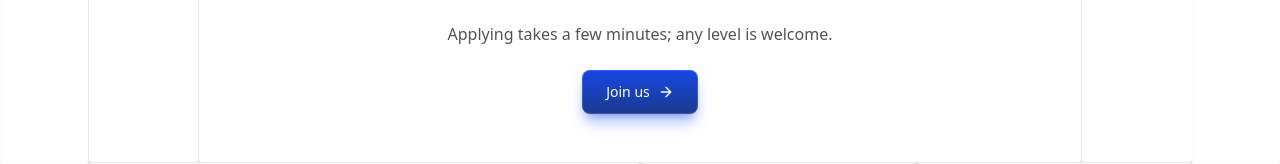
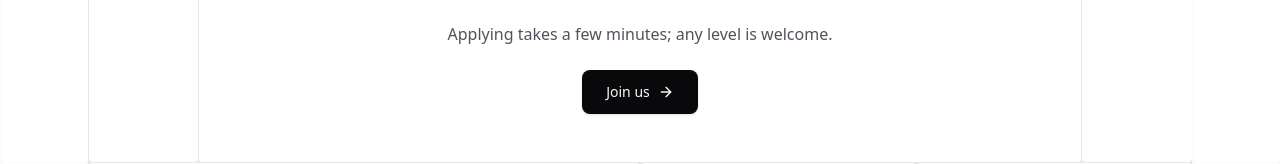
Before and after one commit to YTU-BLOCKCHAIN/ytu-blockchain-web, a Next.js app: page /en in a window 1280 px wide. Shown: the part 1827-1991 px from the top of the page. Built offline with nearby package versions, Linux system fonts and the light colour scheme; no server answers.

Commit message:
feat(ui): restyle primary buttons as black/white (#36)
Change the primary button from the navy gradient to a solid
bg-foreground / text-background button (Tailark grid-2 look): black in
the light theme, white in dark. Button labels are unchanged.

```diff
--- a/src/components/ui/button.tsx
+++ b/src/components/ui/button.tsx
@@ -9,9 +9,9 @@ type ButtonSize = 'default' | 'sm';
 
 /**
  * Site geneli buton stili. Link / <button> / <a> fark etmeksizin tek kaynak.
- * primary = lacivert (navy) gradient + cam kenar + parıltı gölge, hover'da
- * kalkma/parlama, tıklamada basılma; outline = kenarlıklı ikincil. Focus
- * halkası ve zemin tema token'larından (ring/background) beslenir.
+ * primary = yüksek kontrast dolu buton (bg-foreground / text-background) →
+ * light'ta siyah, dark'ta beyaz (Tailark grid-2 header buton deseni); outline =
+ * kenarlıklı ikincil. Focus halkası ve zemin tema token'larından beslenir.
  */
 export function buttonClasses({
   variant = 'primary',
@@ -27,7 +27,7 @@ export function buttonClasses({
     size === 'default' && 'px-6 py-3 text-sm',
     size === 'sm' && 'px-4 py-2 text-sm',
     variant === 'primary' &&
-      'bg-linear-to-b from-blue-700 to-blue-900 text-white inset-ring-1 inset-ring-white/15 shadow-blue-700/40 hover:shadow-blue-700/60 shadow-lg hover:-translate-y-0.5 hover:from-blue-600 hover:to-blue-800 hover:shadow-xl active:translate-y-0 active:brightness-95 active:shadow-md',
+      'bg-foreground text-background shadow-sm hover:bg-foreground/90 active:bg-foreground/80',
     variant === 'outline' &&
       'border-border hover:bg-accent border bg-transparent hover:-translate-y-0.5 active:translate-y-0',
     className,
```
